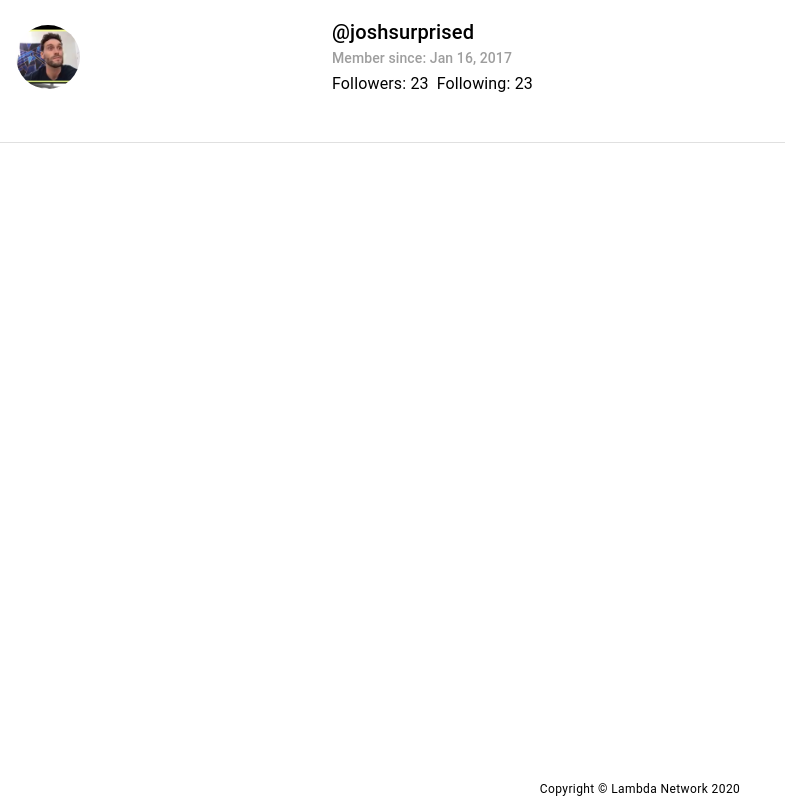
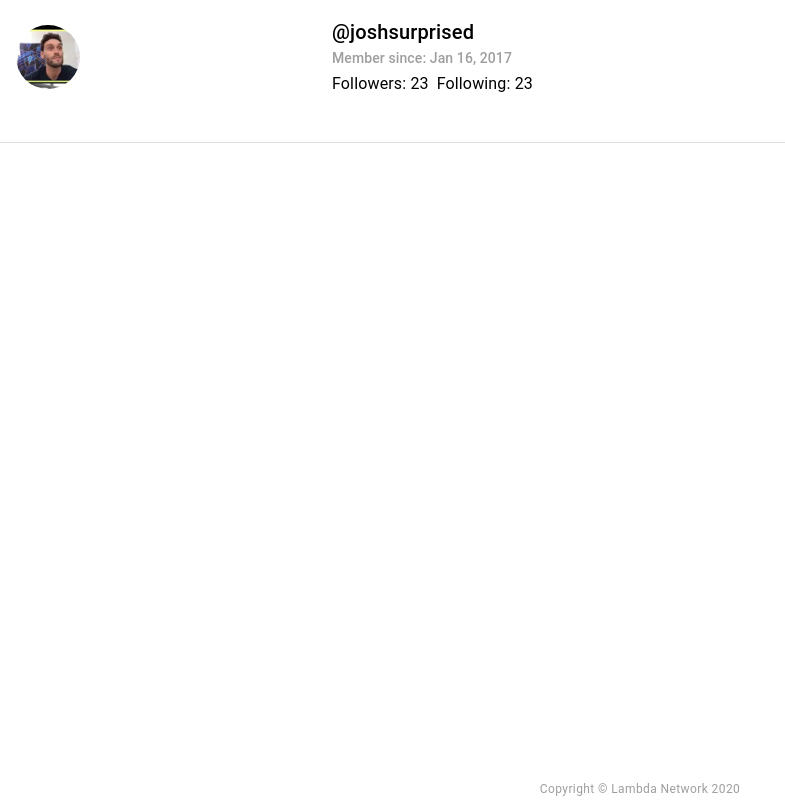
Before and after one commit to Khush1694/lambda-network-app, a React (Create React App) app: page /profile/edit in a window 1280 px wide. Shown: the whole page, without its empty margins (0-785 px from the left). Built offline with nearby package versions, Linux system fonts and the light colour scheme.

Commit message:
fixed footer color

```diff
--- a/src/components/ui/Footer.js
+++ b/src/components/ui/Footer.js
@@ -17,7 +17,7 @@ export default function Footer() {
   return (
     <Grid container justify='center' className={classes.footerContainer}>
       <Grid item className={classes.footerText}>
-        <Typography variant='caption'>
+        <Typography variant='caption' >
           Copyright &#169; Lambda Network 2020
         </Typography>
       </Grid>
--- a/src/components/ui/Theme.js
+++ b/src/components/ui/Theme.js
@@ -74,7 +74,9 @@ export default createMuiTheme({
     body1: {},
     body2: {},
     button: {},
-    caption: {},
+    caption: {
+      color: textGray,
+    },
     iconButtonText: {},
     header: {},
   },
```
